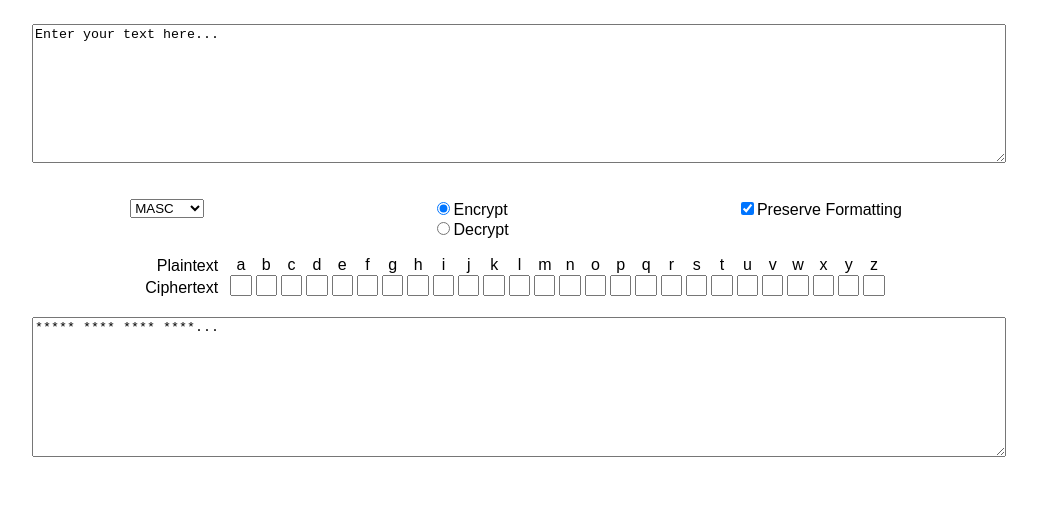
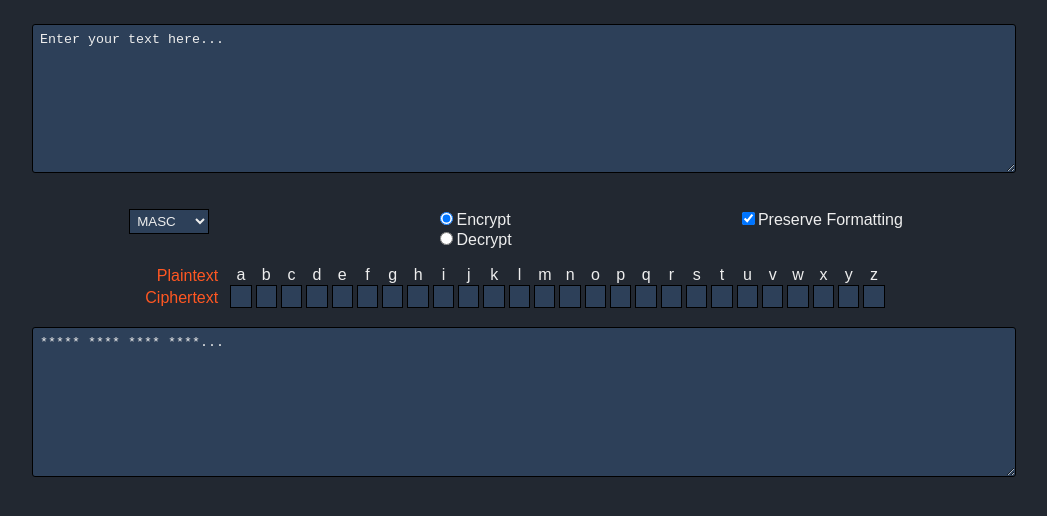
Before and after one commit to maples3/Krypter, a React (Create React App) app: page / in a window 1280 px wide. Shown: the top 516 px of the page, without its empty margins (124-1171 px from the left). Built offline with nearby package versions, Linux system fonts and the light colour scheme.

Commit message:
Poking at CSS

```diff
--- a/src/components/App/App.css
+++ b/src/components/App/App.css
@@ -6,4 +6,28 @@
   border-radius: 1em;
 
   max-width: 1000px;
+  min-width: 750px;
+
 }
+
+body {
+  background-color: #222831;
+  color: #eeeeee;
+}
+
+input, textarea, select, option {
+  background-color: #2d4059;
+  border: 1px solid #000000;
+  color: #eeeeee;
+  padding: 3px;
+}
+
+textarea {
+  padding: 7px;
+  border-radius: 3px;
+}
+
+.header {
+  color: #ff5722;
+  font-weight: bold;
+}
--- a/src/components/KeywordSection/KeyInput/KeyInput.css
+++ b/src/components/KeywordSection/KeyInput/KeyInput.css
@@ -2,9 +2,11 @@
     margin: 2px auto;
     display: grid;
     grid-template-columns: max-content max-content;
-    grid-gap:5px;
+    grid-gap: 5px;
+    align-items: center;
 }
 
 .KeyInput label {
     text-align: right;
+    color: #ff5722;
 }
--- a/src/components/KeywordSection/KeywordDisplayLetter/KeywordDisplayLetter.css
+++ b/src/components/KeywordSection/KeywordDisplayLetter/KeywordDisplayLetter.css
@@ -5,7 +5,6 @@
 }
 
 .KeywordDisplayLetter p {
-    font-weight: bold;
     margin: 0;
     text-align: center;
 }
--- a/src/components/KeywordSection/KeywordDisplayLetter/KeywordDisplayLetter.tsx
+++ b/src/components/KeywordSection/KeywordDisplayLetter/KeywordDisplayLetter.tsx
@@ -6,7 +6,7 @@ interface KeyLetterProps {
     ctLetter: string;
 };
 
-class KeyLetter extends React.Component<KeyLetterProps> {
+class KeywordDisplayLetter extends React.Component<KeyLetterProps> {
     render() {
         return <div className='KeywordDisplayLetter'>
             <p>{this.props.ptLetter}</p>
@@ -15,4 +15,4 @@ class KeyLetter extends React.Component<KeyLetterProps> {
     }
 }
 
-export default KeyLetter;
+export default KeywordDisplayLetter;
--- a/src/components/KeywordSection/KeywordSection.css
+++ b/src/components/KeywordSection/KeywordSection.css
@@ -1,6 +1,10 @@
 .KeywordSection{
     margin: 0 auto;
     display: table;
+}
+
+.KeywordSection p {
+    padding-top: 5px;
 }
 
 .KeywordInputCenter {
@@ -17,8 +21,5 @@
     font-weight: bold;
     margin: 0;
     text-align: right;
+    color: #ff5722;
 }
-
-.alphabetSection {
-    border: 1px solid black;
-}
--- a/src/components/KeywordSection/KeywordSection.tsx
+++ b/src/components/KeywordSection/KeywordSection.tsx
@@ -1,6 +1,6 @@
 import React from 'react';
 import { connect } from 'react-redux';
-import KeyLetter from './KeywordDisplayLetter/KeywordDisplayLetter';
+import KeywordDisplayLetter from './KeywordDisplayLetter/KeywordDisplayLetter';
 import './KeywordSection.css'
 import KeyInput from './KeyInput/KeyInput';
 import { IKeywordSection, IAppState } from '../../types/state';
@@ -17,7 +17,7 @@ class KeywordSection extends React.Component<KeySectionProps, KeySectionState> {
 
         let keyLetters = generateLetterMappings(this.props.keyword, this.props.keyletter);
         keyLetters.forEach( (inputValue: string, ptLetter: string, map: Map<string, string>) => {
-            alphabet.push(<KeyLetter key={ptLetter} ptLetter={ptLetter} ctLetter={inputValue} />)
+            alphabet.push(<KeywordDisplayLetter key={ptLetter} ptLetter={ptLetter} ctLetter={inputValue} />)
         })
 
         return <div className="KeywordSection">
--- a/src/components/MascSection/MascSection.css
+++ b/src/components/MascSection/MascSection.css
@@ -20,3 +20,7 @@
     margin: 0 2px;
     width: 1em;
 }
+
+.MascRowHeader {
+    color: #ff5722;
+}
--- a/src/components/MascSection/MascSection.tsx
+++ b/src/components/MascSection/MascSection.tsx
@@ -19,7 +19,7 @@ class MascSection extends React.Component<MascSectionProps> {
 
         return <div>
             <div className="MascSection">
-                <div>
+                <div className="MascRowHeader">
                     <p>Plaintext</p>
                     <p>Ciphertext</p>
                 </div>
```
